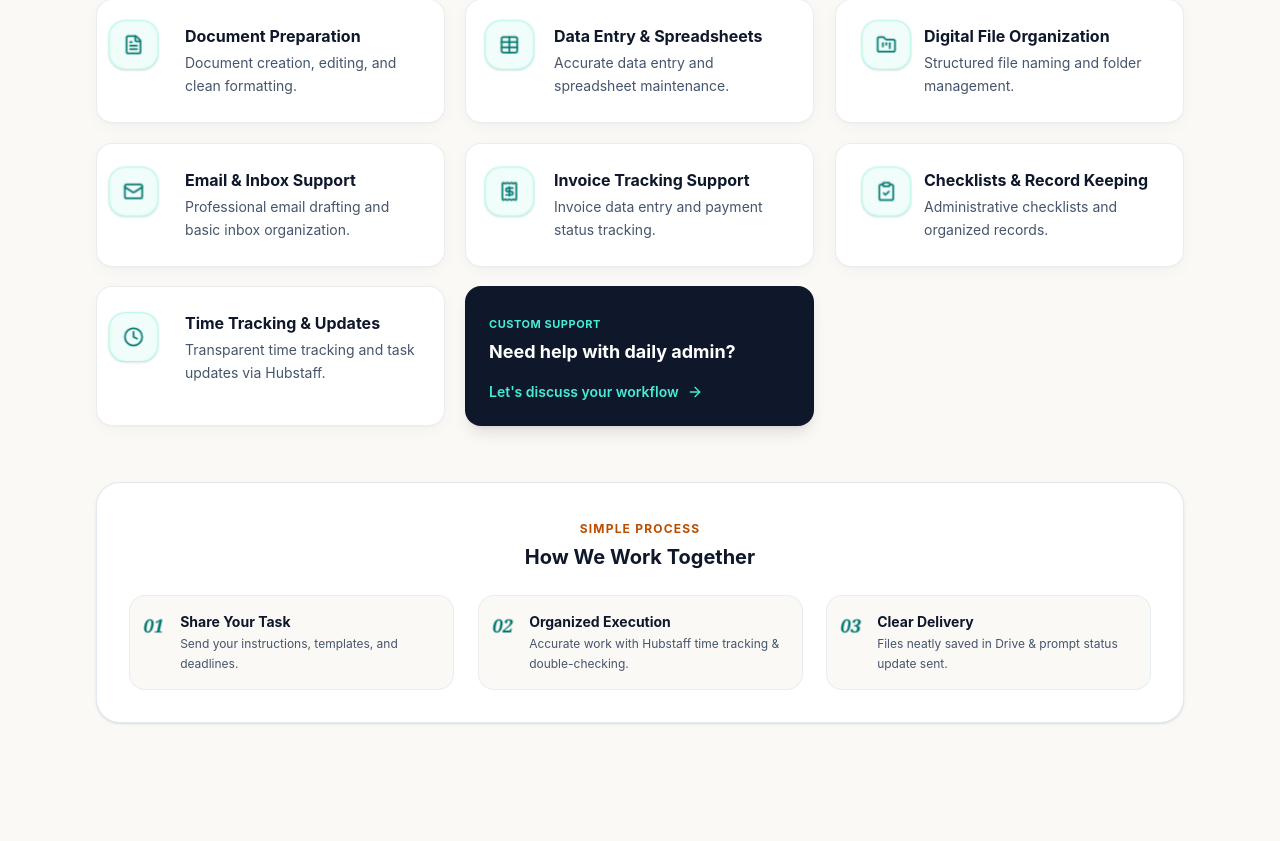
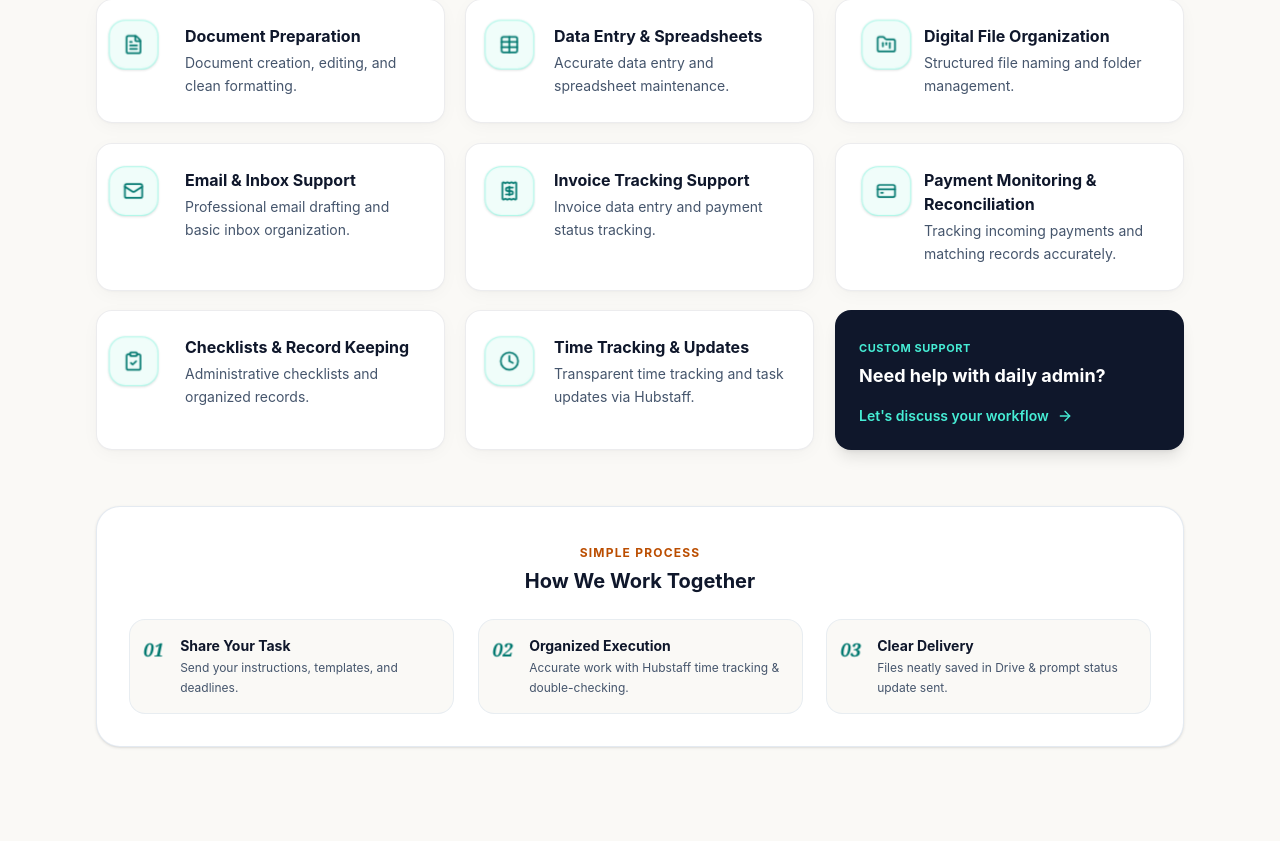
Before and after one commit to Kimmyssxxz/portfolio-clariza, a Next.js app: page / in a window 1280 px wide. Shown: the part 2659-3500 px from the top of the page. Built offline with nearby package versions, Linux system fonts and the light colour scheme.

Commit message:
Add Payment Monitoring & Reconciliation service

```diff
--- a/src/components/Contact.jsx
+++ b/src/components/Contact.jsx
@@ -33,6 +33,7 @@ export default function Contact() {
     "File Organization",
     "Email & Inbox Support",
     "Invoice Tracking Support",
+    "Payment Monitoring & Reconciliation",
     "General Admin VA",
   ];
 
--- a/src/components/Services.jsx
+++ b/src/components/Services.jsx
@@ -9,6 +9,7 @@ import {
   FolderKanban,
   Mail,
   Receipt,
+  CreditCard,
   ClipboardCheck,
   Clock,
   Sparkles,
@@ -24,6 +25,7 @@ export default function Services() {
     FolderKanban,
     Mail,
     Receipt,
+    CreditCard,
     ClipboardCheck,
     Clock,
   };
--- a/src/data/portfolioData.js
+++ b/src/data/portfolioData.js
@@ -139,6 +139,12 @@ export const portfolioData = {
       iconName: "Receipt",
     },
     {
+      id: "payment-reconciliation",
+      title: "Payment Monitoring & Reconciliation",
+      desc: "Tracking incoming payments and matching records accurately.",
+      iconName: "CreditCard",
+    },
+    {
       id: "checklists-records",
       title: "Checklists & Record Keeping",
       desc: "Administrative checklists and organized records.",
```
